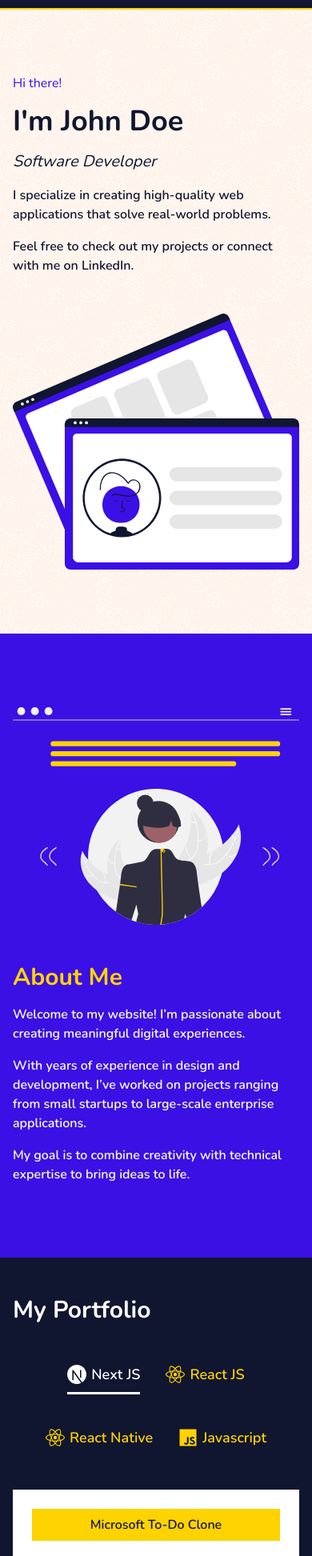
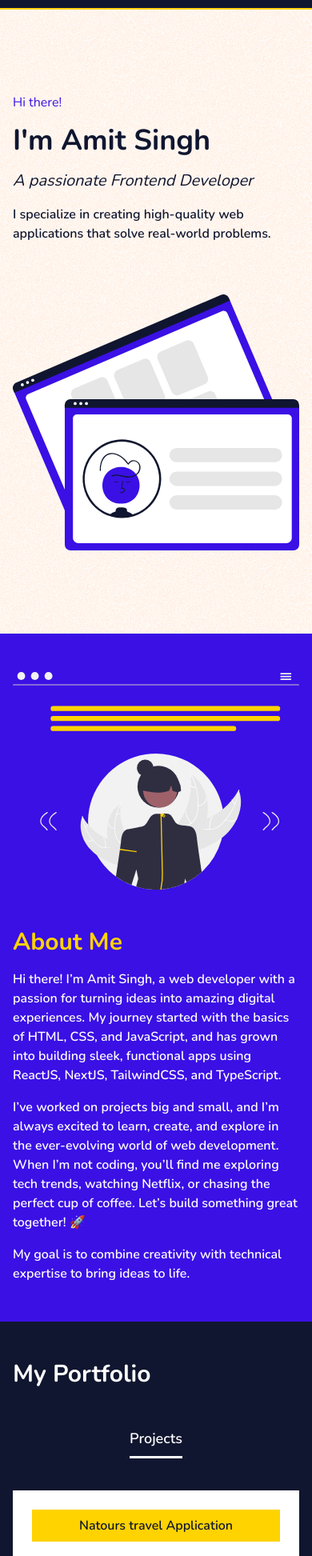
Before and after one commit to tim177/nextjs_portfolio, a Next.js app: page / in a window 390 px wide. Shown: the part 52-1997 px from the top of the page at 80% size. Built offline with nearby package versions, Linux system fonts and the light colour scheme.

Commit message:
improvement/updated the content of the portfolio with mine

```diff
--- a/src/components/pages/home/AboutSection/index.tsx
+++ b/src/components/pages/home/AboutSection/index.tsx
@@ -16,13 +16,18 @@
             About Me
           </h2>
           <p>
-            Welcome to my website! I’m passionate about creating meaningful
-            digital experiences.
+            Hi there! I’m Amit Singh, a web developer with a passion for turning
+            ideas into amazing digital experiences. My journey started with the
+            basics of HTML, CSS, and JavaScript, and has grown into building
+            sleek, functional apps using ReactJS, NextJS, TailwindCSS, and
+            TypeScript.
           </p>
           <p>
-            With years of experience in design and development, I’ve worked on
-            projects ranging from small startups to large-scale enterprise
-            applications.
+            I’ve worked on projects big and small, and I’m always excited to
+            learn, create, and explore in the ever-evolving world of web
+            development. When I’m not coding, you’ll find me exploring tech
+            trends, watching Netflix, or chasing the perfect cup of coffee.
+            Let’s build something great together! 🚀
           </p>
           <p>
             My goal is to combine creativity with technical expertise to bring
--- a/src/components/pages/home/GreetingSection/index.tsx
+++ b/src/components/pages/home/GreetingSection/index.tsx
@@ -9,21 +9,24 @@
       <div className="container grid place-items-center gap-12 py-12 lg:grid-cols-2 lg:gap-20 lg:py-20">
         <div className="grid cursor-default gap-4">
           <span className="text-primary-200">Hi there!</span>
-          <h1 className="text-4xl font-bold md:text-6xl">I&apos;m John Doe</h1>
-          <p className="text-xl italic md:text-2xl">Software Developer</p>
+          <h1 className="text-4xl font-bold md:text-6xl">
+            I&apos;m Amit Singh
+          </h1>
+          <p className="text-xl italic md:text-2xl">
+            A passionate Frontend Developer
+          </p>
           <p className="font-semibold">
             I specialize in creating high-quality web applications that solve
             real-world problems.
           </p>
           <p className="font-semibold">
-            Feel free to check out my projects or connect with me on{" "}
+            {/* Feel free to check out my projects or connect with me on{" "} */}
             <NextLink
               href="https://www.entererp.com"
               className="hover:text-primary-200 underline-offset-2 hover:cursor-pointer hover:underline"
             >
-              LinkedIn
+              {/* LinkedIn */}
             </NextLink>
-            .
           </p>
         </div>
         <NextImage src={GreetingImage} priority alt="Greeting Illustration" />
--- a/src/components/pages/home/PortfolioSection/ProjectItem.tsx
+++ b/src/components/pages/home/PortfolioSection/ProjectItem.tsx
@@ -1,11 +1,12 @@
-import { ExternalLinkIcon, GithubIcon } from "@src/icons";
 import { NextLink } from "@src/components/common";
+// import { ExternalLinkIcon, GithubIcon } from "@src/icons";
+import { GithubIcon } from "@src/icons";
 import type { ProjectItem as ProjectItemProps } from "./projectItems";
 
 export default function ProjectItem({
   title,
   description,
-  websiteLink,
+  //   websiteLink,
   sourceLink,
   techStacks,
 }: Omit<ProjectItemProps, "id">) {
@@ -25,13 +26,13 @@
       </ul>
 
       <div className="mt-auto flex justify-end gap-4">
-        <NextLink
+        {/* <NextLink
           href={websiteLink}
           className="group flex w-1/2 items-center justify-around rounded-lg border-2 border-primary-300 px-4 py-2 hover:bg-primary-300 hover:text-white md:w-1/3"
         >
           <span>Visit Website</span>
           <ExternalLinkIcon className="h-8 w-8 fill-primary-300 transition group-hover:fill-white" />
-        </NextLink>
+        </NextLink> */}
 
         <NextLink
           href={sourceLink}
--- a/src/components/pages/home/PortfolioSection/categoryButton.tsx
+++ b/src/components/pages/home/PortfolioSection/categoryButton.tsx
@@ -1,4 +1,5 @@
-import { JavascriptIcon, NextIcon, ReactIcon } from "@src/icons";
+// import { JavascriptIcon, NextIcon, ReactIcon } from "@src/icons";
+import { NextIcon } from "@src/icons";
 
 export const categoryButtons = [
   {
@@ -6,19 +7,19 @@
     title: "Next JS",
     icon: NextIcon,
   },
-  {
-    id: "reactjs",
-    title: "React JS",
-    icon: ReactIcon,
-  },
-  {
-    id: "reactNative",
-    title: "React Native",
-    icon: ReactIcon,
-  },
-  {
-    id: "javascript",
-    title: "Javascript",
-    icon: JavascriptIcon,
-  },
+  //   {
+  //     id: "reactjs",
+  //     title: "React JS",
+  //     icon: ReactIcon,
+  //   },
+  //   {
+  //     id: "reactNative",
+  //     title: "React Native",
+  //     icon: ReactIcon,
+  //   },
+  //   {
+  //     id: "javascript",
+  //     title: "Javascript",
+  //     icon: JavascriptIcon,
+  //   },
 ] as const;
--- a/src/components/pages/home/PortfolioSection/index.tsx
+++ b/src/components/pages/home/PortfolioSection/index.tsx
@@ -28,8 +28,9 @@
                   "border-white text-white [&>svg]:fill-white"
               )}
             >
-              <categoryButton.icon className="h-6 w-6 fill-primary-100 transition group-hover:fill-white" />
-              <span>{categoryButton.title}</span>
+              {/* <categoryButton.icon className="h-6 w-6 fill-primary-100 transition group-hover:fill-white" /> */}
+              {/* <span>{categoryButton.title}</span> */}
+              <span>Projects</span>
             </button>
           ))}
         </div>
--- a/src/components/pages/home/PortfolioSection/projectItems.tsx
+++ b/src/components/pages/home/PortfolioSection/projectItems.tsx
@@ -13,32 +13,30 @@
   nextjs: [
     {
       id: "microsoft-todo-clone",
-      title: "Microsoft To-Do Clone",
+      title: "Natours travel Application",
       description:
-        "This is the biggest project that I have in my portfolio. It took me so long even to get the project so far. I could not finish it due to work but I have done a lot. I owe a lot of new knowledge to this project. In this project I have used TypeScript, SCSS, Firebase Authentication, and MongoDB. I learnt MongoDB from scratch with this project.",
+        "Developed the Natours travel application using Node.js, Express.js, and MongoDB with JWT-secured authentication. Designed dynamic HTML pages with Pug and integrated RESTful APIs for seamless front-end and back-end communication. Built adaptable MongoDB queries using Mongoose to support advanced search capabilities. Enhanced the platform's security, functionality, and user experience.",
       websiteLink: "https://microsoft-todo-clone.vercel.app",
-      sourceLink: "https://github.com/serdargokhan/microsoft-todo-clone",
-      techStacks: ["NextJS", "MongoDB", "Firebase", "SCSS", "TypeScript"],
+      sourceLink: "https://github.com/tim177/natorus",
+      techStacks: ["NodeJS", "MongoDB", "ExpressJS", "Mongoose", "SCSS"],
     },
     {
       id: "add-your-website",
-      title: "Add Your Websites",
+      title: "Banking Management System",
       description:
-        "I have developed this project as a part of a tutorial from Youtube thanks to Lee Robinson for inspiration. I have used Chakra UI, useSWR, and Skeleton loading for the first time with this project. I also stored the user information on Firebase Firestore and login was implemented with Firebase authentication. It has Github login authentication.",
+        "Developed a banking management application using Java, leveraging Swing and AWT for an interactive front-end interface. Integrated a secure relational database backend with SQL to manage and process data efficiently, ensuring robust and seamless functionality.",
       websiteLink: "https://serdargokhan-list-your-websites.vercel.app",
-      sourceLink:
-        "https://github.com/serdargokhan/react-projects/tree/main/7-list-your-websites",
-      techStacks: ["NextJS", "ChakraUI", "Firebase", "useSWR", "TypeScript"],
+      sourceLink: "https://github.com/tim177/Bankist",
+      techStacks: ["Java", "Swing", "AWT", "SQL"],
     },
     {
       id: "shopify-clone",
-      title: "Shopify Clone",
+      title: "Pizza Shop Application",
       description:
-        "I have completed this project and I got inspired from Shopify website. It is kind of e-commerce website. There are sign in and sign up proccess. User can create a product, delete a product if they created it, and also add to cart. I used minimal workflow with this project and no extra framework.",
+        "Developed a pizza application using React with a responsive, visually appealing UI styled with Tailwind CSS. Implemented Redux for efficient state management, ensuring smooth data flow and enhanced user interaction.",
       websiteLink: "https://serdargokhan-e-commerce.netlify.app",
-      sourceLink:
-        "https://github.com/serdargokhan/react-projects/tree/main/6-e-commerce",
-      techStacks: ["NextJS", "TailwindCSS", "JavaScript"],
+      sourceLink: "https://github.com/tim177/react-project",
+      techStacks: ["React", "TailwindCSS", "Redux"],
     },
   ],
   reactjs: [
--- a/src/layouts/Navbar/index.tsx
+++ b/src/layouts/Navbar/index.tsx
@@ -1,7 +1,6 @@
 "use client";
 
 import { useEffect, useState } from "react";
-import { usePathname } from "next/navigation";
 import { cn } from "@src/utils";
 import SiteLogo from "@public/images/common/site-logo.svg";
 import { NextImage, NextLink } from "@src/components/common";
@@ -14,8 +13,6 @@
 
 export default function Navbar() {
   const [activeLink, setActiveLink] = useState("");
-
-  const pathname = usePathname();
 
   useEffect(() => {
     if (window.location.hash) {
@@ -67,11 +64,7 @@
         <div className="group inline-block">
           <NextLink
             className="inline-block rounded-md border border-primary-300 bg-white px-4 py-1.5 font-medium transition duration-200 group-hover:-translate-y-1 group-hover:translate-x-1 group-hover:shadow-[-4px_4px_0px_0px_#ffd300]"
-            href={
-              pathname === "/tr"
-                ? "/static/Serdar-Gökhan-BAKIRCI-TR.pdf"
-                : "/static/Serdar-Gökhan-BAKIRCI-EN.pdf"
-            }
+            href="/static/Amit_Singh_Resume.pdf"
             target="_blank"
             prefetch={false}
           >
```
Also changed, not shown: src/layouts/Footer/index.tsx (+3 -22 lines), 1 other file (tests, documents, lock files or other folders).
